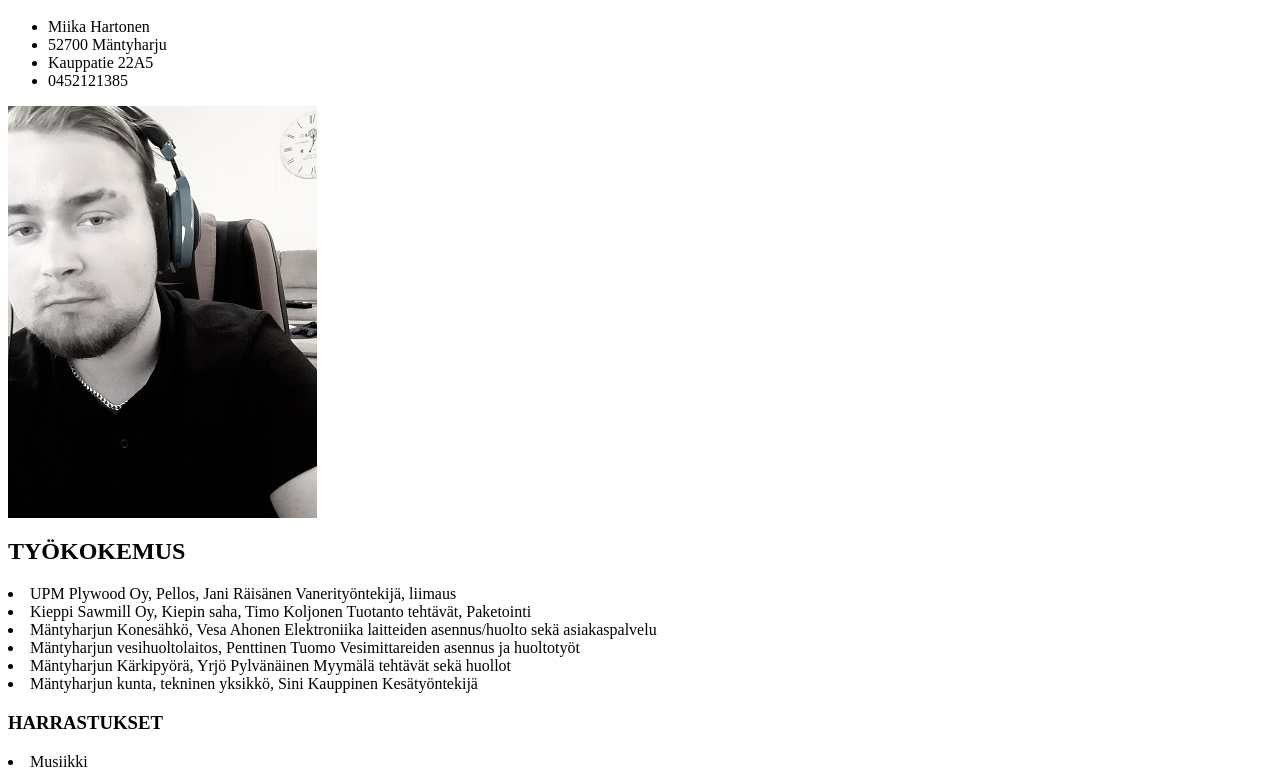
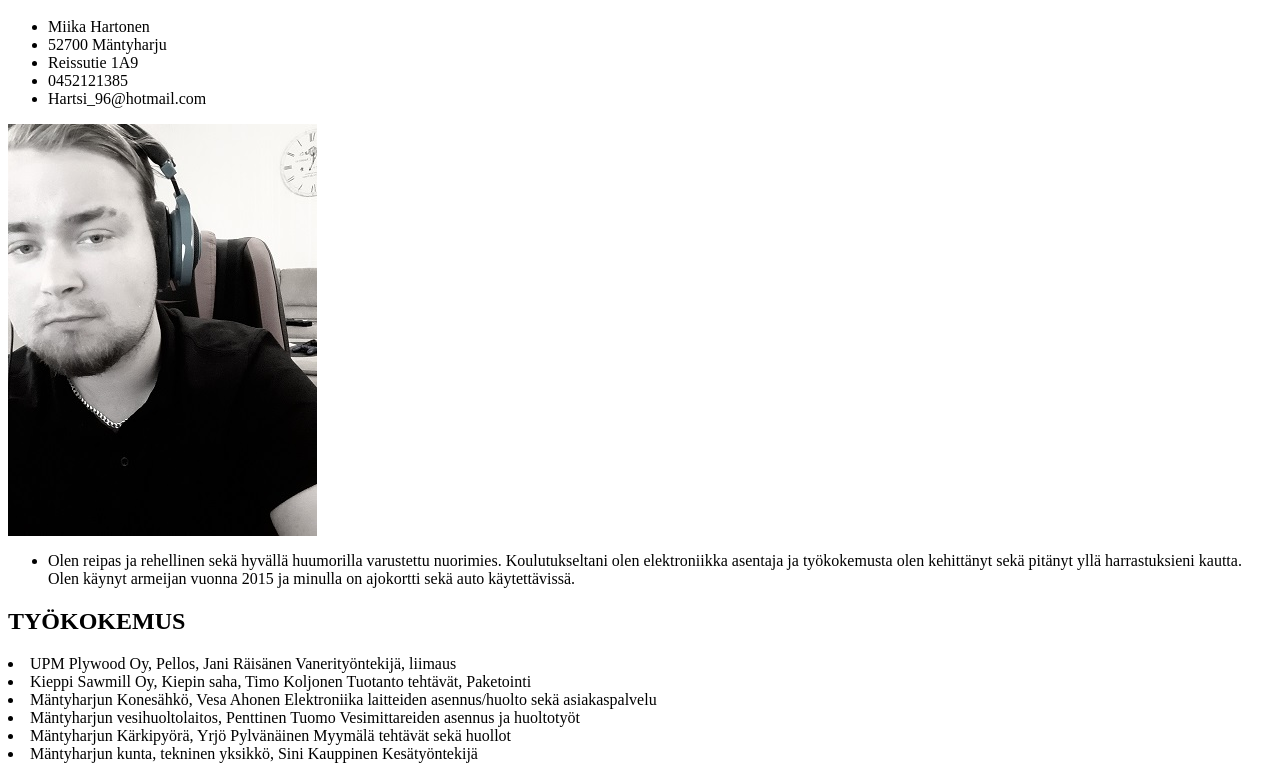
Before and after one commit to lemiika/htmlcv, a plain HTML site: page index.html in a window 1280 px wide. Shown: the part 48-816 px from the top of the page. Drawn offline with Linux system fonts and the light colour scheme.

Commit message:
cvkorjaus

```diff
--- a/index.html
+++ b/index.html
@@ -4,11 +4,18 @@
         <ul>
         <li>Miika Hartonen</li>
         <li>52700 Mäntyharju</li>
-        <li>Kauppatie 22A5</li>
+        <li>Reissutie 1A9</li>
         <li>0452121385</li>
+        <li>Hartsi_96@hotmail.com</li>
         </ul>
         <img src="img/guva.jpg" alt="kuva minusta"
 </head>
+        <ul>
+            <li>Olen reipas ja rehellinen sekä hyvällä huumorilla varustettu nuorimies.
+                Koulutukseltani olen elektroniikka asentaja ja työkokemusta olen kehittänyt
+                sekä pitänyt yllä harrastuksieni kautta. Olen käynyt armeijan vuonna 2015 ja
+                minulla on ajokortti sekä auto käytettävissä.</li>
+        </ul>
 <body>
         <h2>TYÖKOKEMUS</h2>
         <li>UPM Plywood Oy, Pellos, Jani Räisänen Vanerityöntekijä, liimaus</li>
```
Also changed, not shown: tyylit.css (added).
